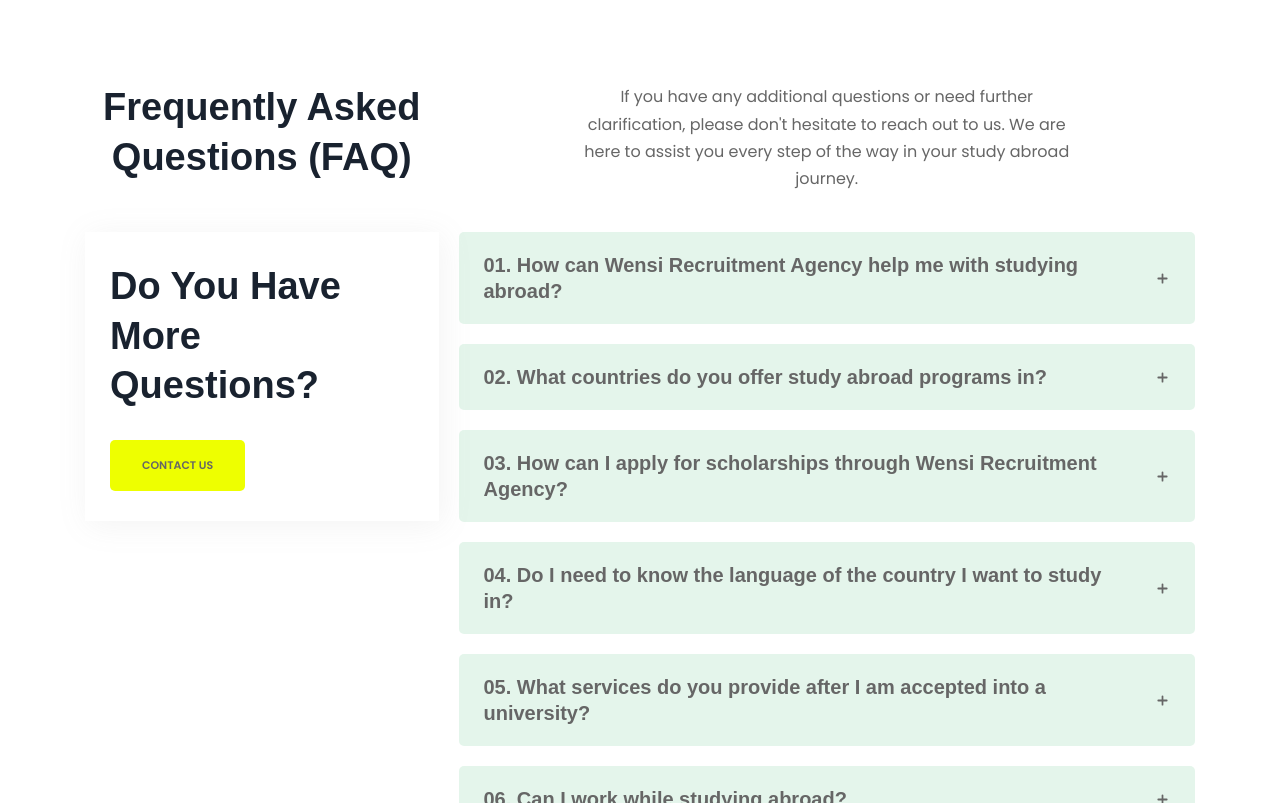
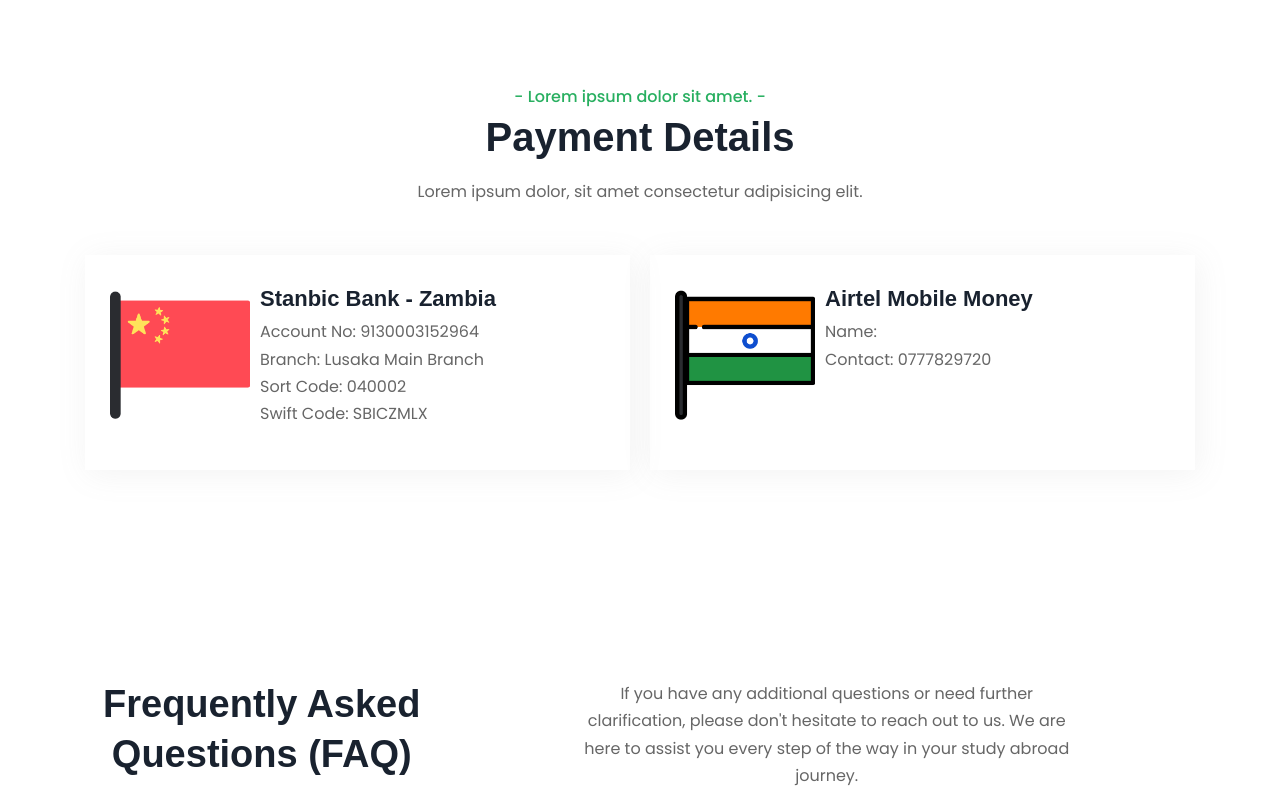
Before and after one commit to UsmanTheGuy/Wensi-Recruitment-Agency-ZM, a plain HTML site: page index.html in a window 1280 px wide. Shown: the part 5725-6528 px from the top of the page. Drawn offline with nearby package versions, Linux system fonts and the light colour scheme; a web font is replaced by a local one.

Commit message:
Update index.html
Adding Bank Details to the home page

```diff
--- a/index.html
+++ b/index.html
@@ -654,6 +654,77 @@
         </div>
       </section>
 
+
+      <!--
+        - #PAYMENY DETAILS
+      -->
+      <section class="section service" id="scholarships" aria-label="scholarships">
+        <div class="container">
+
+          <p class="section-subtitle text-center">- Lorem ipsum dolor sit amet. -</p>
+
+          <h2 class="h2 section-title text-center"> Payment Details </h2>
+
+          <p class="section-text text-center">
+            Lorem ipsum dolor, sit amet consectetur adipisicing elit.
+          </p>
+
+          <ul class="grid-list">
+
+            <li>
+              <div class="service-card has-after">
+
+                <figure class="card-icon">
+                  <img src="./assets/images/china-scholarship.png" width="140" height="140" loading="lazy"
+                    alt="china-scholarship.png" class="img">
+                </figure>
+
+                <div class="card-content">
+
+                  <h3 class="h3 card-title"> Stanbic Bank - Zambia </h3>
+
+                  <p class="card-text">
+                    Account No: 9130003152964
+                    <br>
+                    Branch: Lusaka Main Branch
+                    <br>
+                    Sort Code: 040002
+                    <br>
+                    Swift Code: SBICZMLX
+                  </p>
+
+                </div>
+
+              </div>
+            </li>
+
+            <li>
+              <div class="service-card has-after">
+
+                <figure class="card-icon">
+                  <img src="./assets/images/india-scholarship.png" width="140" height="140" loading="lazy" alt="india-scholarship.png"
+                    class="img">
+                </figure>
+
+                <div class="card-content">
+
+                  <h3 class="h3 card-title"> Airtel Mobile Money </h3>
+
+                  <p class="card-text">
+                    Name:
+                    <br>
+                    Contact: 0777829720
+                  </p>
+
+                </div>
+
+              </div>
+            </li>
+          </ul>
+
+        </div>
+      </section>
+
       <!--
         - #FAQ
       -->
```
